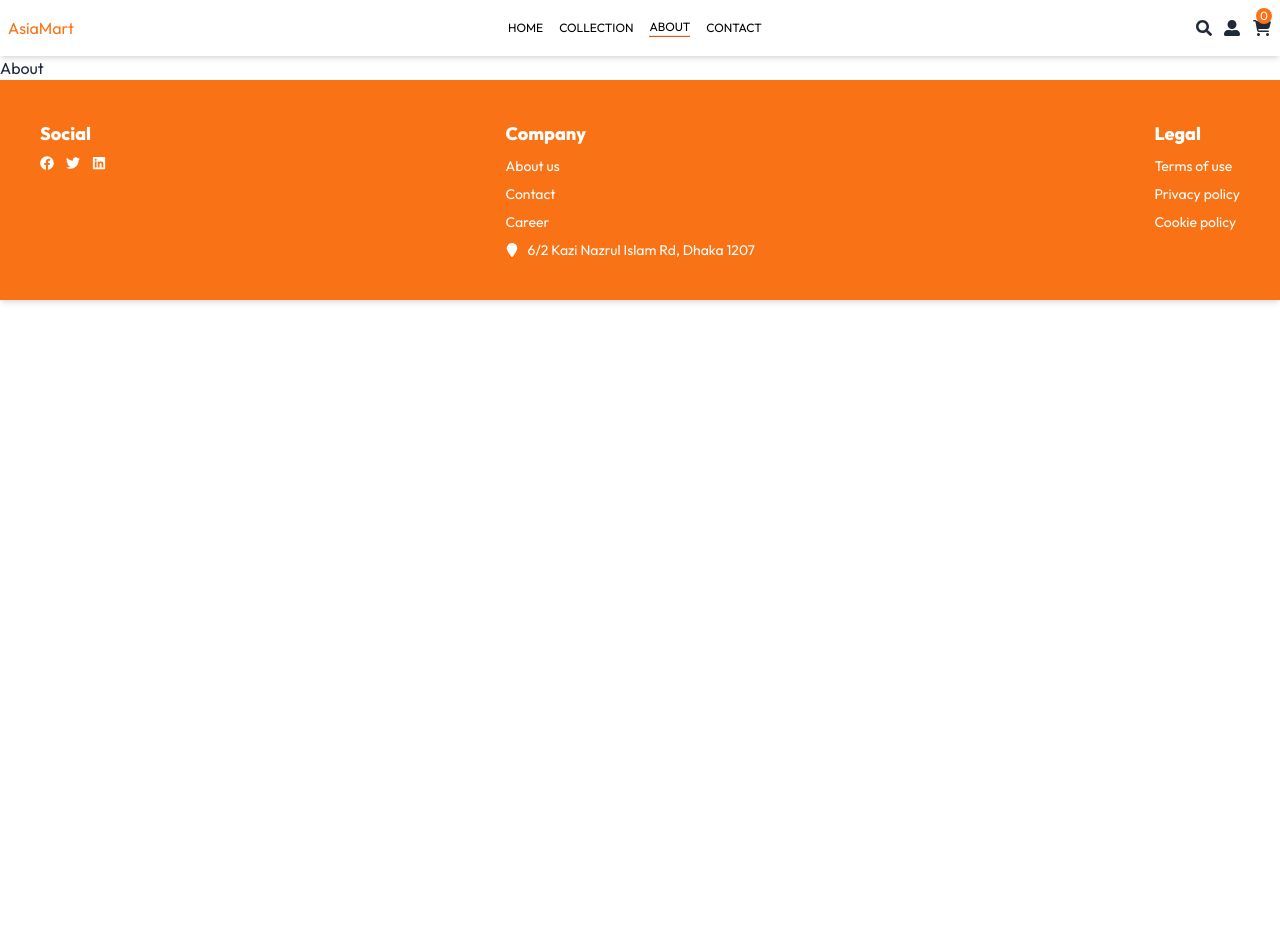
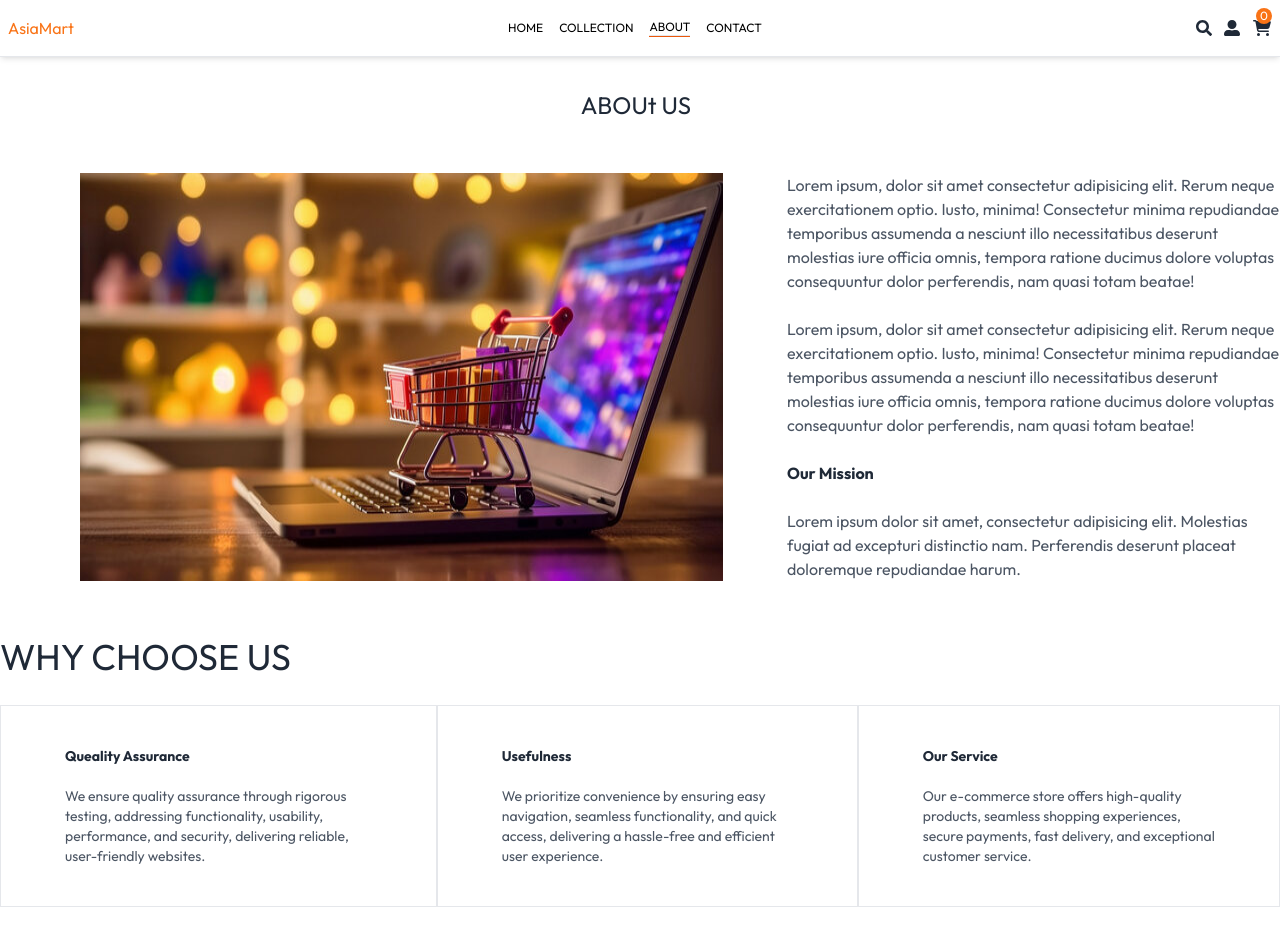
Before and after one commit to mdkabirulhossain/AsiaMart, a React (Vite) app in the folder frontend/: page /about in a window 1280 px wide. Shown: the top 952 px of the page. Before the commit the page ends 800 px from the top, so only its background shows below. Built offline with nearby package versions, Linux system fonts and the light colour scheme.

Commit message:
About page is created

```diff
--- a/frontend/src/pages/About/About.jsx
+++ b/frontend/src/pages/About/About.jsx
@@ -1,9 +1,40 @@
 import React from 'react';
+import Title from '../../components/Title/Title';
+import img from '../../assets/About_img.jpg'
 
 const About = () => {
     return (
         <div>
-            About
+            <div className='text-2xl text-center pt-8 border-t'>
+                <Title text1={'ABOUt'} text2={"US"}></Title>
+            </div>
+            <div className='my-10 flex flex-col md:flex-row gap-16'>
+                <img className='sm:pl-20' src={img} alt="" />
+
+                <div className='flex flex-col justify-center gap-6 md:w-2/4 text-gray-600'>
+                    <p>Lorem ipsum, dolor sit amet consectetur adipisicing elit. Rerum neque exercitationem optio. Iusto, minima! Consectetur minima repudiandae temporibus assumenda a nesciunt illo necessitatibus deserunt molestias iure officia omnis, tempora ratione ducimus dolore voluptas consequuntur dolor perferendis, nam quasi totam beatae!</p>
+                    <p>Lorem ipsum, dolor sit amet consectetur adipisicing elit. Rerum neque exercitationem optio. Iusto, minima! Consectetur minima repudiandae temporibus assumenda a nesciunt illo necessitatibus deserunt molestias iure officia omnis, tempora ratione ducimus dolore voluptas consequuntur dolor perferendis, nam quasi totam beatae!</p>
+                    <strong className='text-gray-800'>Our Mission</strong>
+                    <p>Lorem ipsum dolor sit amet, consectetur adipisicing elit. Molestias fugiat ad excepturi distinctio nam. Perferendis deserunt placeat doloremque repudiandae harum.</p>
+                </div>
+            </div>
+            <div className='text-4xl py-4'>
+                <Title text1={"WHY"} text2={"CHOOSE US"}></Title>
+            </div>
+            <div className='flex flex-col md:flex-row text-sm mb-20'>
+                <div className='border px-10 md:px-16 py-8 sm:py-10 flex flex-col gap-5'>
+                    <strong>Queality Assurance</strong>
+                    <p className='text-gray-600'>We ensure quality assurance through rigorous testing, addressing functionality, usability, performance, and security, delivering reliable, user-friendly websites.</p>
+                </div>
+                <div className='border px-10 md:px-16 py-8 sm:py-10 flex flex-col gap-5'>
+                    <strong>Usefulness</strong>
+                    <p className='text-gray-600'>We prioritize convenience by ensuring easy navigation, seamless functionality, and quick access, delivering a hassle-free and efficient user experience.</p>
+                </div>
+                <div className='border px-10 md:px-16 py-8 sm:py-10 flex flex-col gap-5'>
+                    <strong>Our Service</strong>
+                    <p className='text-gray-600'>Our e-commerce store offers high-quality products, seamless shopping experiences, secure payments, fast delivery, and exceptional customer service.</p>
+                </div>
+            </div>
         </div>
     );
 };
```
Also changed, not shown: frontend/src/assets/About_img.jpg (added).
